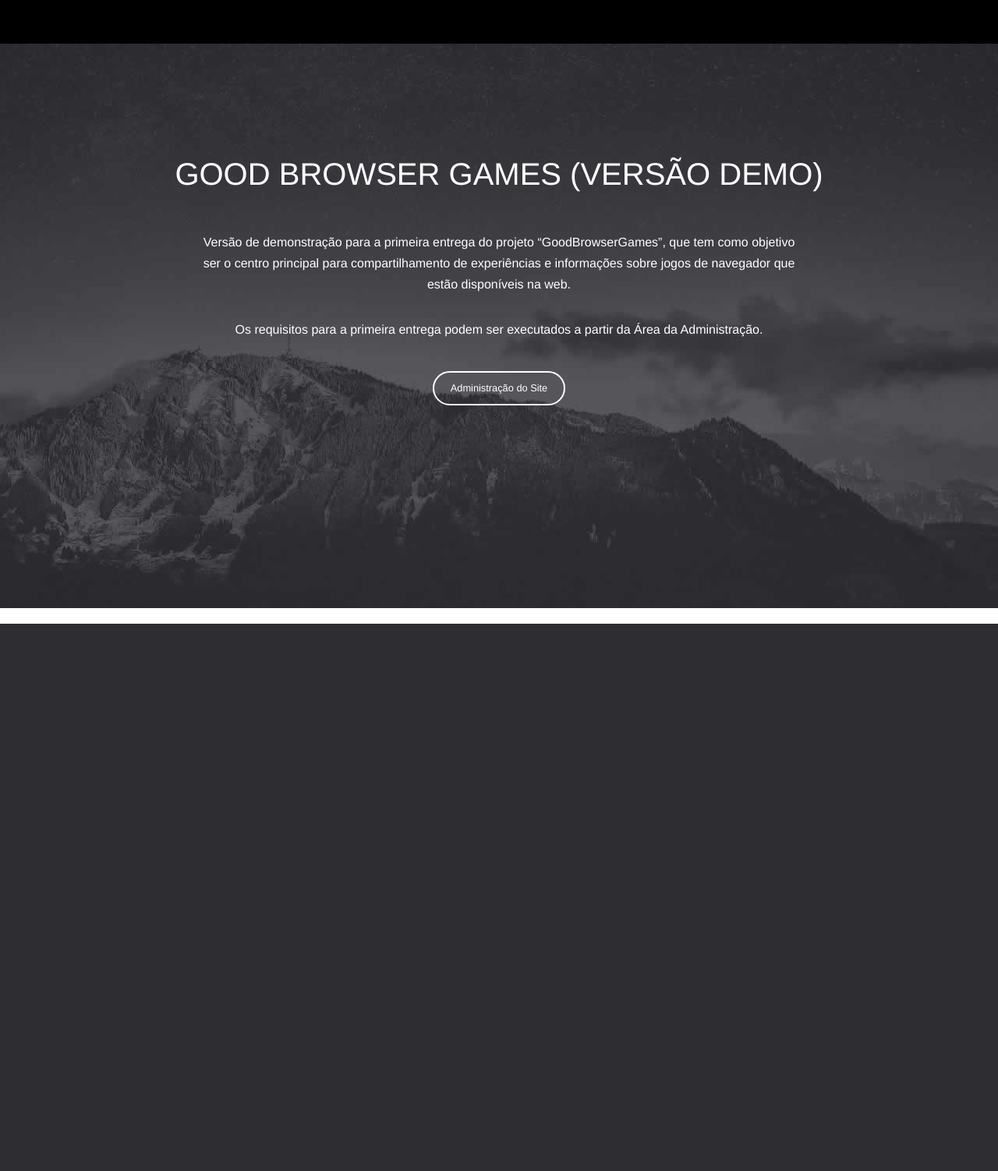
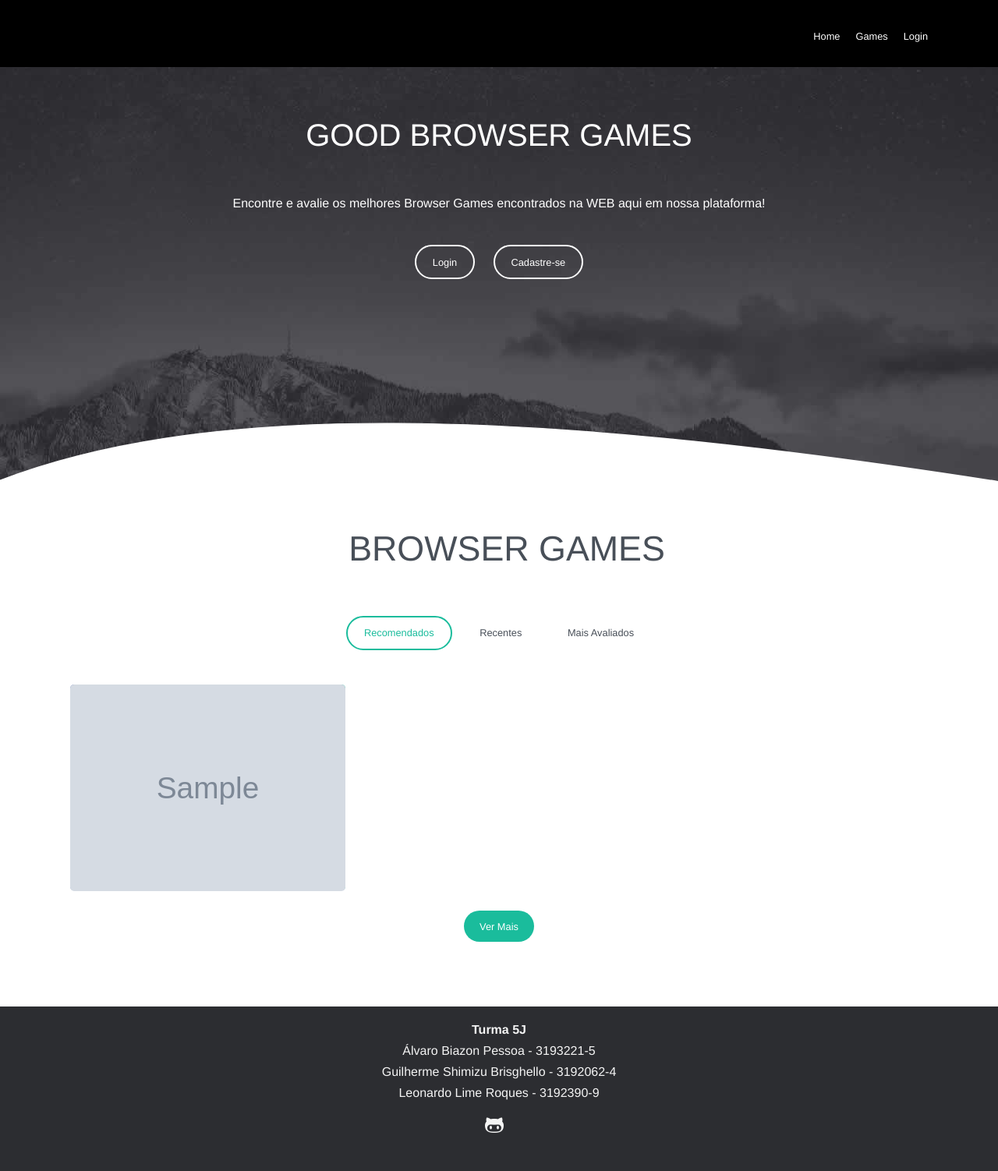
Before and after one commit to FSaeta/GoodBrowserGames, a Django app: template templates/index.html in a window 1280 px wide. Shown: the whole page at 78% size. Before the commit the page ends 800 px from the top, so only its background shows below. Run offline with Django 4.2, Linux system fonts and the light colour scheme; the template is opened without the code that fills it: most values are stand-ins (such as "Sample title", 1, 10 or a date in 2020); grey boxes marked "Sample" are stand-in pictures; some libraries are stand-ins or nearby versions; some web fonts are replaced.

Commit message:
Footer, Header, e ajustes no template base

```diff
--- a/templates/base.html
+++ b/templates/base.html
@@ -33,7 +33,17 @@
     {% block content %} {% endblock %}
 </div>
 <!-- FOOTER -->
-<!-- { include 'footer.html' } -->
+{% include 'footer.html' %}
+
+<div class="loader-overlay">
+    <div class="loader">
+        <div class="bar"></div>
+        <div class="bar"></div>
+        <div class="bar"></div>
+        <div class="bar"></div>
+        <div class="bar"></div>
+    </div>
+</div>
 
 <!-- SCRIPTS -->
 <script src="https://code.jquery.com/jquery-3.5.1.min.js"></script>
--- /dev/null
+++ b/templates/footer.html
@@ -0,0 +1,31 @@
+{% load static %}
+
+<!-- Footer -->
+<footer class="wrap">
+    <div class="grid grid-pad" >
+        <div class="col-1-1" >
+            <div class="content">
+                <div class="footer-widget" style="text-align: center;">
+                    <p> <span style="font-weight: bold">Turma 5J</span><br/>
+                        Álvaro Biazon Pessoa - 3193221-5<br/>
+                        Guilherme Shimizu Brisghello - 3192062-4<br/>
+                        Leonardo Lime Roques - 3192390-9<br/>
+                    </p>
+                </div>
+            </div>
+        </div>
+    </div>
+    <div class="social-footer">
+        <div class="grid grid-pad">
+            <div class="col-1-1" >
+                <div class="content">
+                    <div class="social-set">
+                        <a href="https://github.com/AlvaroBiazonPessoa/GoodBrowserGames"><i class="icon-github"></i></a>
+                    </div>
+                    <p class="copyright">© 2022 | Fernando Saeta | fernando.r.saeta@gmail.com | <a href="https://github.com/FSaeta">GitHub</a></p>
+                </div>
+            </div>
+        </div>
+    </div>
+</footer>
+<!-- End Footer -->
--- a/templates/header.html
+++ b/templates/header.html
@@ -8,6 +8,21 @@
                     <input type="checkbox" id="nav-button">
                     <label for="nav-button" onclick></label>
                     <ul class="nav-container">
+                        <li><a href="{% url 'index' %}" class="current">Home</a></li>
+                        <li><a href="{% url 'games' page=1 %}">Games</a></li>
+
+                        {% if user.is_superuser %}
+                            <li><a href="{% url 'relatorios' %}">Relatórios</a></li>
+                            <li><a href="/admin">Administração</a></li>
+                        {% endif %}
+
+                        {% if not user.is_authenticated %}
+                            <li><a href="{% url 'login' %}">Login</a></li>
+                        {% else %}
+                            <li><a href="{% url 'avaliacoes' %}">Avaliações</a></li>
+                            <li><a href="{% url 'logout' %}">Logout</a></li>
+                        {% endif %}
+
                     </ul>
                 </nav>
             </div>
--- a/templates/index.html
+++ b/templates/index.html
@@ -7,17 +7,37 @@
     <div class="parallax-section parallax1">
         <div class="grid grid-pad">
             <div class="col-1-1">
-                    <div class="content content-header" >
-                    <h2>Good Browser Games (versão demo)</h2>
-                    <p> Versão de demonstração para a primeira entrega do projeto “GoodBrowserGames”, que tem
-                        como objetivo ser o centro principal para compartilhamento de experiências e
-                        informações sobre jogos de navegador que estão disponíveis na web.
-                    </p>
-                    <p>Os requisitos para a primeira entrega podem ser executados a partir da Área da Administração.</p>
-                    <a class="btn btn-ghost" href="/admin">Administração do Site</a>
+                {% if user.is_authenticated %}
+                <div class="content content-header" style="padding-bottom: 100px; margin-top: -50px;">
+                {% else %}
+                <div class="content content-header" style="margin-top: -50px;">
+                {% endif %}
+                    <h2>Good Browser Games </h2>
+
+                    {% if user.is_superuser %}
+                        <a class="btn btn-ghost" href="/admin">Administração do Site</a>
+                    {% elif not user.is_authenticated %}
+                        <p>Encontre e avalie os melhores Browser Games encontrados na WEB aqui em nossa plataforma!</p>
+                        <a class="btn btn-ghost" href="{% url 'login' %}">Login</a>
+                        <a class="btn btn-ghost" href="{% url 'cadastro_usuario' %}">Cadastre-se</a>
+                    {% endif %}
                 </div>
             </div>
         </div>
     </div>
+    <!-- End Parallax Section -->
+
+    <!-- CurveUp -->
+    <svg class="curveUpColor" xmlns="http://www.w3.org/2000/svg" version="1.1" width="100%" height="100" viewBox="0 0 100 100" preserveAspectRatio="none">
+        <path d="M0 100 C 20 0 50 0 100 100 Z"></path>
+    </svg>
+
+    <!-- Index Games Section -->
+    <div class="wrap recent-wrap" id="games">
+        <section class="grid grid-pad">
+            <h2>BROWSER GAMES</h2>
+            {% include 'auth_game_section_index.html' %}
+        </section>
+    </div>
 
 {% endblock %}
```
